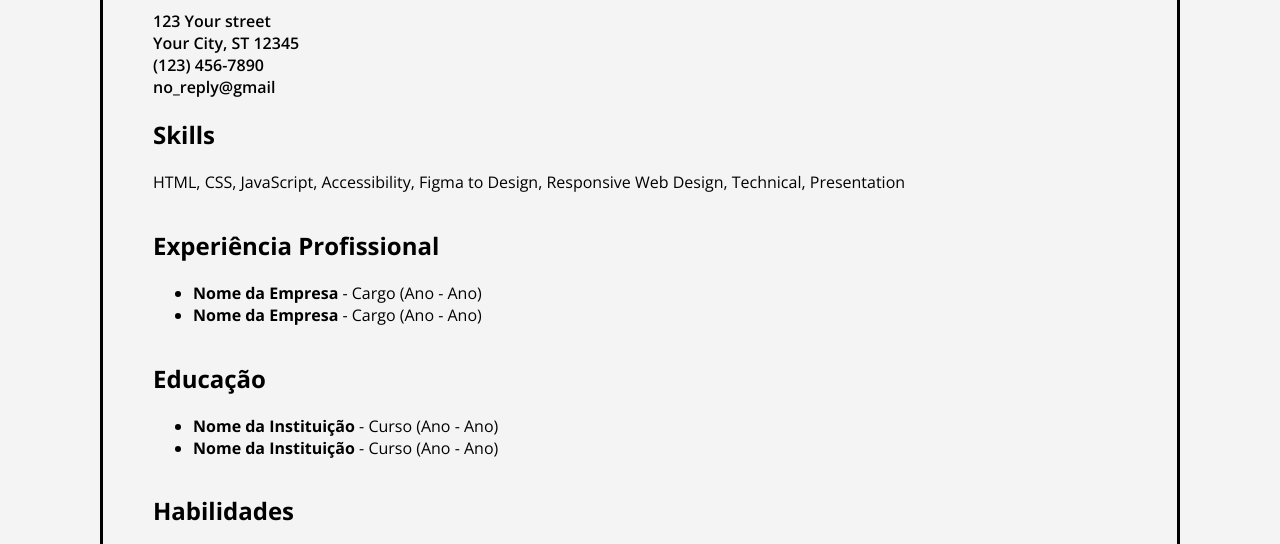
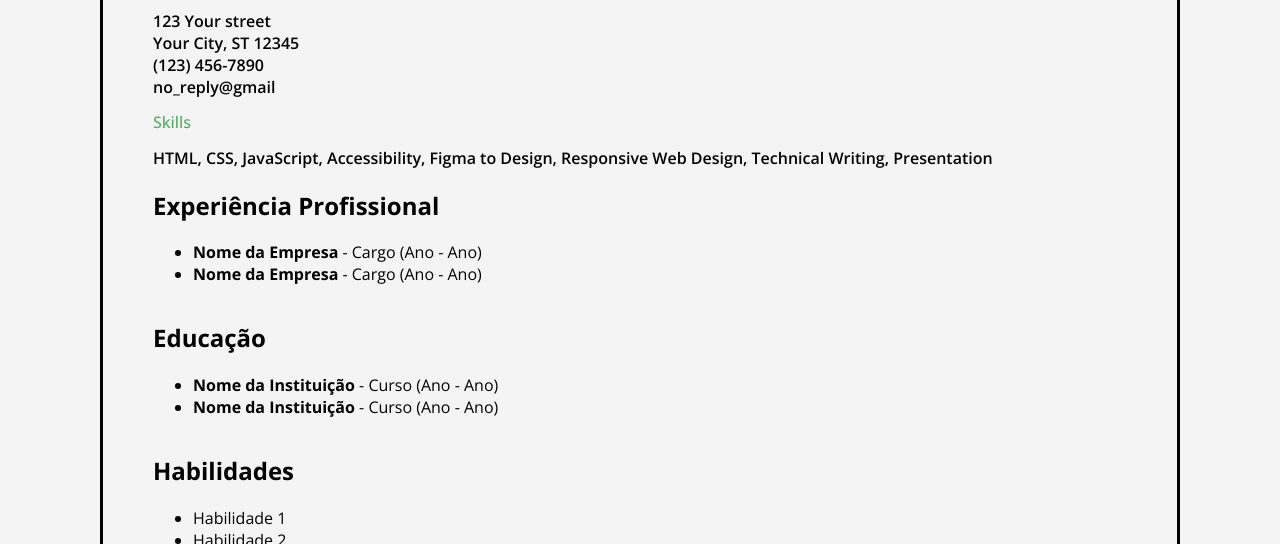
Before and after one commit to Murilin04/CV-de-uma-p-gina, a plain HTML site: page index.html in a window 1280 px wide. Shown: the part 214-758 px from the top of the page. Drawn offline with nearby package versions, Linux system fonts and the light colour scheme.

Commit message:
Estilos da segunda seção

```diff
--- a/index.html
+++ b/index.html
@@ -19,7 +19,7 @@
         </header>
         <section id="skills">
             <h2>Skills</h2>
-            <p>HTML, CSS, JavaScript, Accessibility, Figma to Design, Responsive Web Design, Technical, Presentation</p>
+            <p>HTML, CSS, JavaScript, Accessibility, Figma to Design, Responsive Web Design, Technical Writing, Presentation</p>
         </section>
         <section id="experiencia">
             <h2>Experiência Profissional</h2>
--- a/style.css
+++ b/style.css
@@ -44,3 +44,15 @@ body {
     font-weight: 600;
     margin: 0;
 }
+
+#skills h2 {
+    font-size: 1em;
+    font-weight: 500;
+    color: #52AE63;
+}
+
+#skills p {
+    font-size: 1em;
+    font-weight: 600;
+    margin: 0;
+}
```
